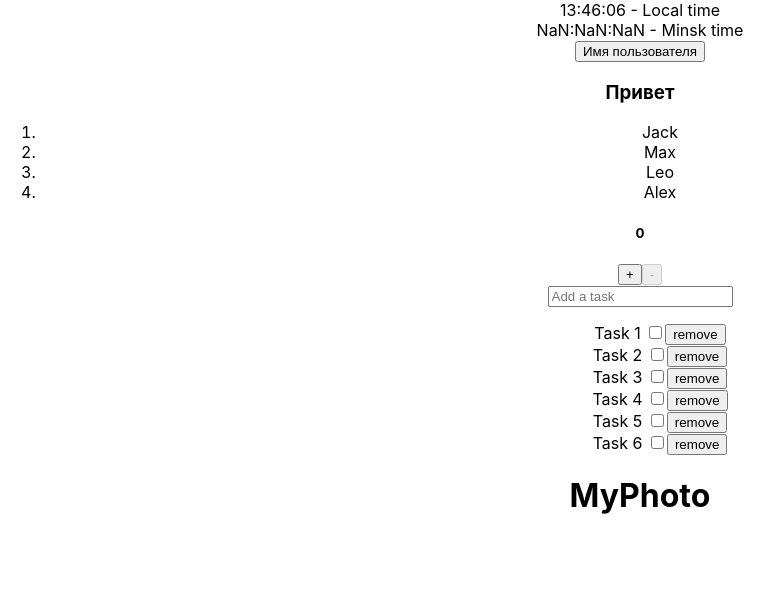
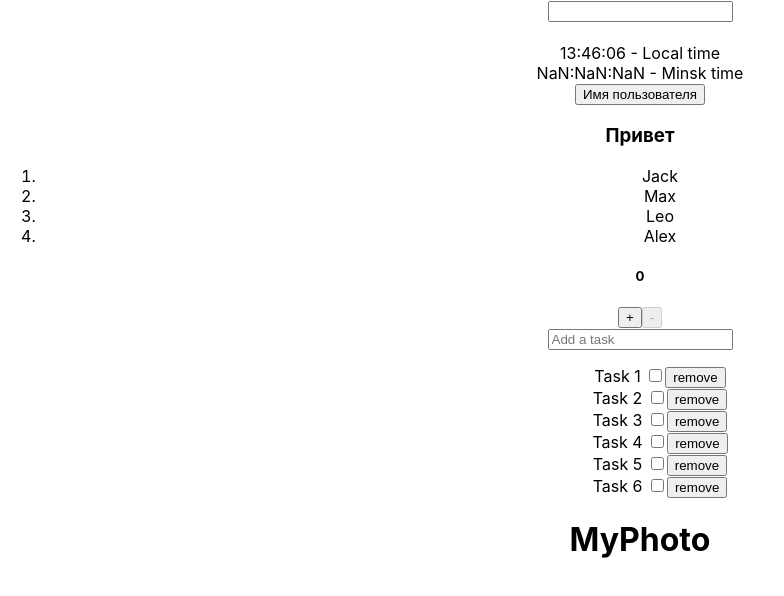
Before and after one commit to AliakseiKrasko/unit_testy, a React (Create React App) app: page / in a window 1280 px wide. Shown: the top 596 px of the page, without its empty margins (0-784 px from the left). Built offline with nearby package versions, Linux system fonts and the light colour scheme.

Commit message:
added component Text

```diff
--- a/src/App.tsx
+++ b/src/App.tsx
@@ -7,6 +7,7 @@ import {Array} from './components/Array';
 import {Address} from './components/Address';
 import {TextComponent} from './components/TextComponent';
 import {Clock} from './components/Clock';
+import {Text} from './components/Text';
 
 type TaskType = {
     id: string;
@@ -59,6 +60,7 @@ function App() {
 
         return (
             <div className="App">
+                <Text/>
                 <Clock />
                 <TextComponent />
                 {/*<Address name={"Alex"} address={''}/>*/}
--- /dev/null
+++ b/src/components/Text.tsx
@@ -0,0 +1,20 @@
+import * as React from 'react';
+import {useState} from 'react';
+
+type Props = {
+
+};
+export const Text = (props: Props) => {
+
+    const [text, setText] = useState('');
+
+    const changeHundler = (e: React.ChangeEvent<HTMLInputElement>) => {
+        setText(e.currentTarget.value);
+    }
+    return (
+        <div>
+            <input onChange={changeHundler} type="text"/>
+            <h1>{text}</h1>
+        </div>
+    );
+};
```
